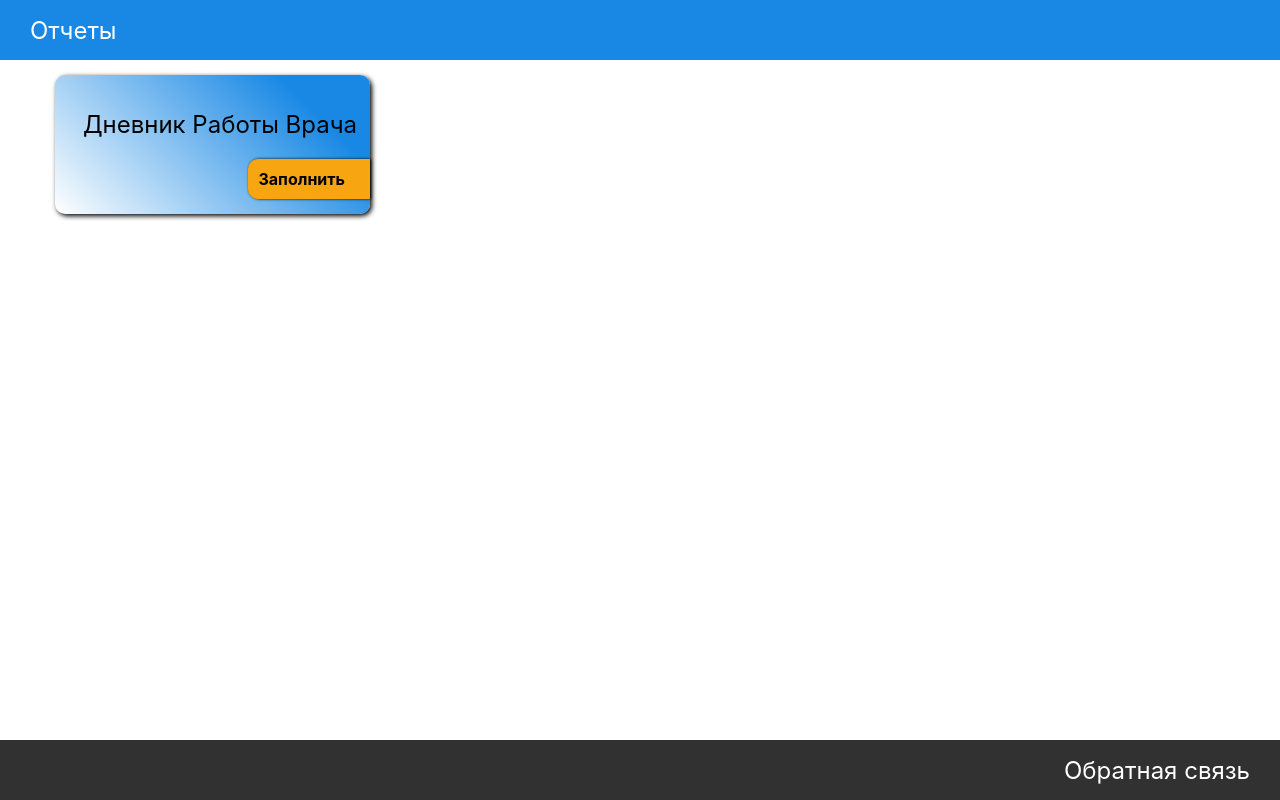
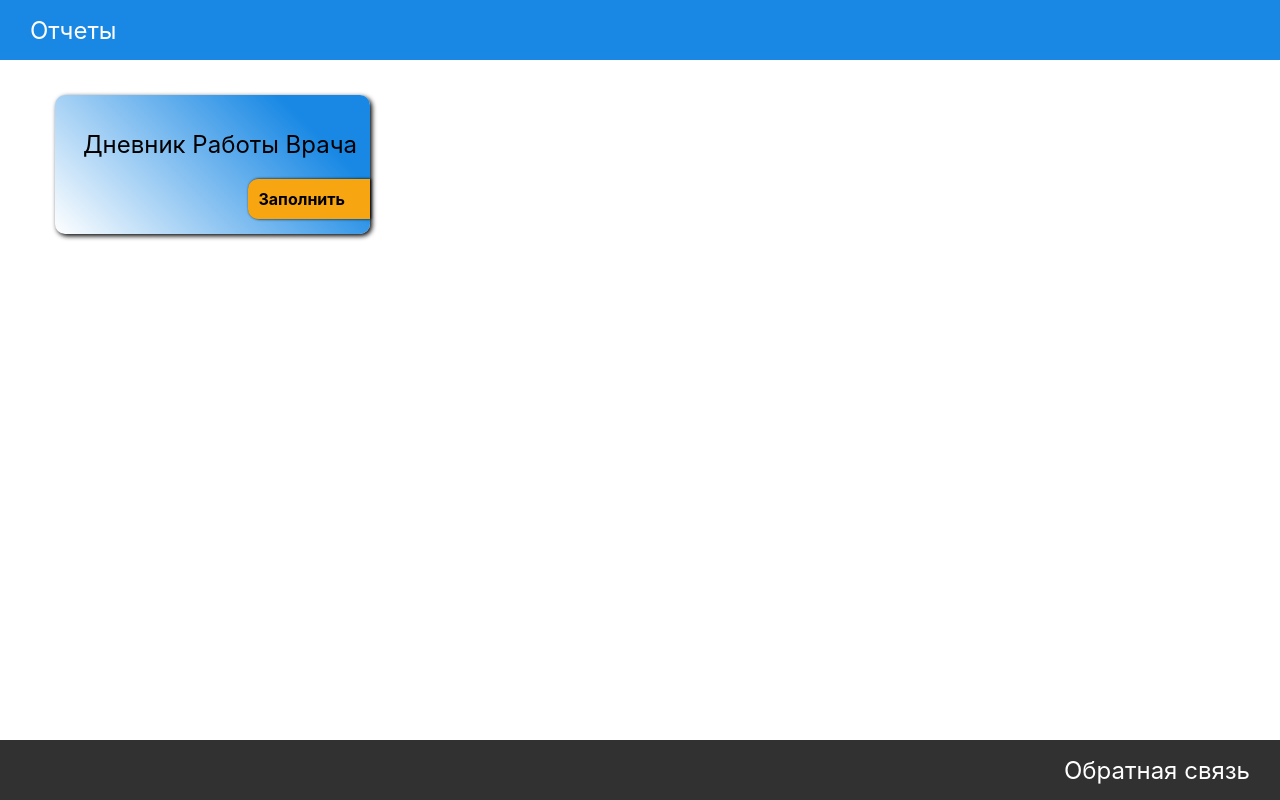
Before and after one commit to WonderLuc/report-app, a React (Create React App) app: page / in a window 1280 px wide. Built offline with nearby package versions, Linux system fonts and the light colour scheme.

Commit message:
style: change footer position

```diff
--- a/src/App.css
+++ b/src/App.css
@@ -1,5 +1,6 @@
 header,
 footer{
+  position: fixed;
   display: flex;
   justify-content: space-between;
   align-items: center;
@@ -20,19 +21,20 @@ footer h2 a{
 
 header h2 a:hover,
 footer h2 a:hover{
-  color:rgb(228, 157, 24)
+  color:rgb(228, 157, 24);
+  cursor: pointer;
+}
+header{
+  top:0;
 }
 footer{
-  position: fixed;
   bottom: 0;
-  display: flex;
   justify-content: flex-end;
-  margin-top: 30px;
   background-color: rgb(49, 49, 49);
 }
 
 .content{
   max-width: 1200px;
   width: 100%;
-  margin: 0 auto;
+  margin: 80px auto;
 }
```
